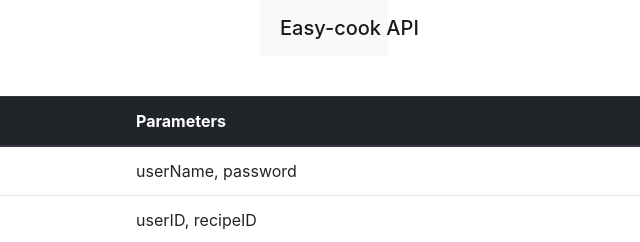
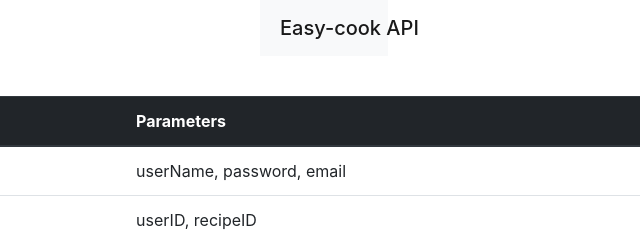
Before and after one commit to YanivYona/easy-cook-server, a website: page index.html in a window 1280 px wide. Shown: the top 242 px of the page, 316-956 px from the left. Drawn offline with nearby package versions, Linux system fonts and the light colour scheme.

Commit message:
submition

```diff
--- a/index.html
+++ b/index.html
@@ -27,7 +27,7 @@
         <tbody>
             <tr>
                 <th scope="row">createUser</th>
-                <td>userName, password</td>
+                <td>userName, password, email</td>
                 <td>NONE</td>
             </tr>
             <tr>
```
